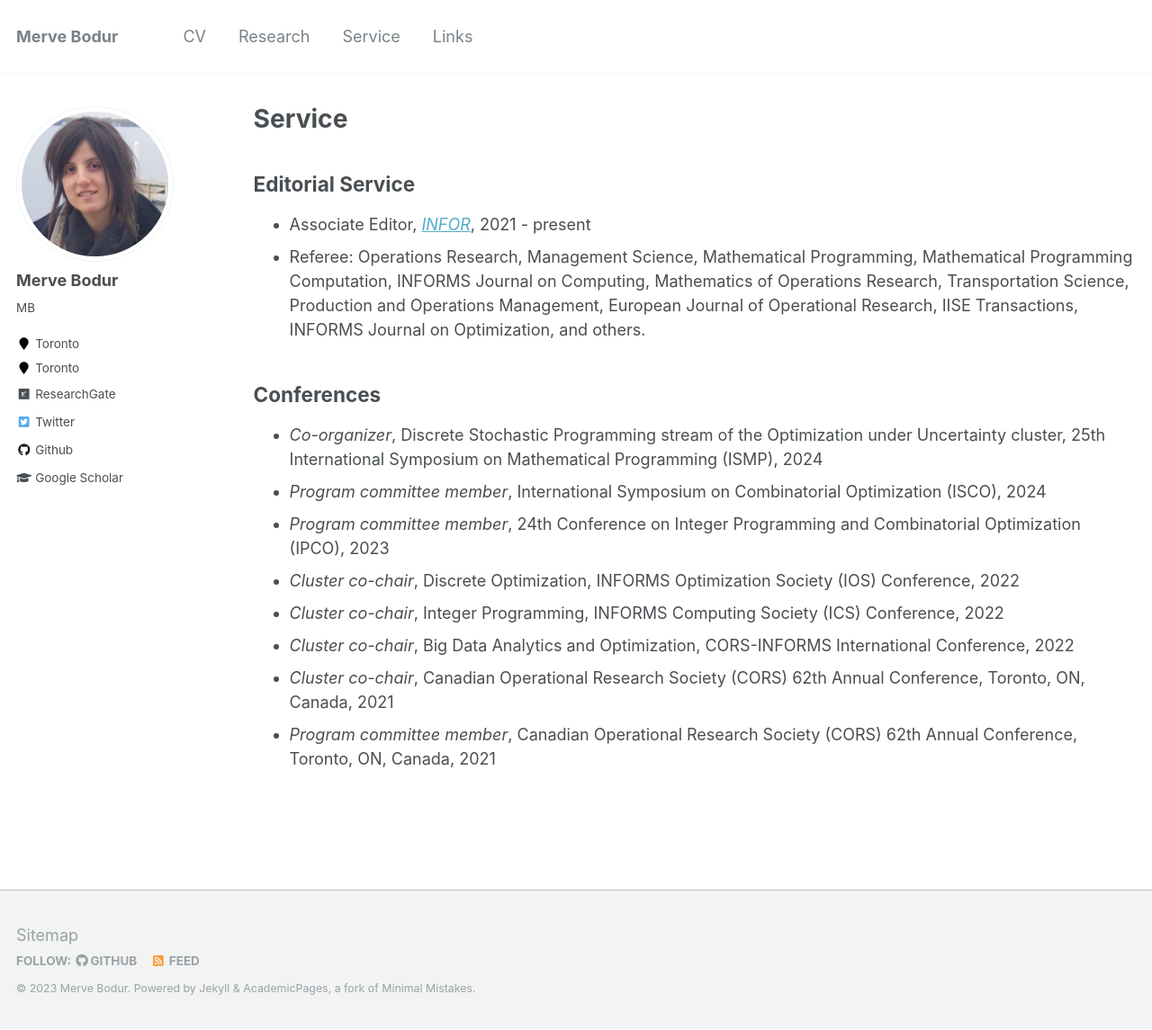
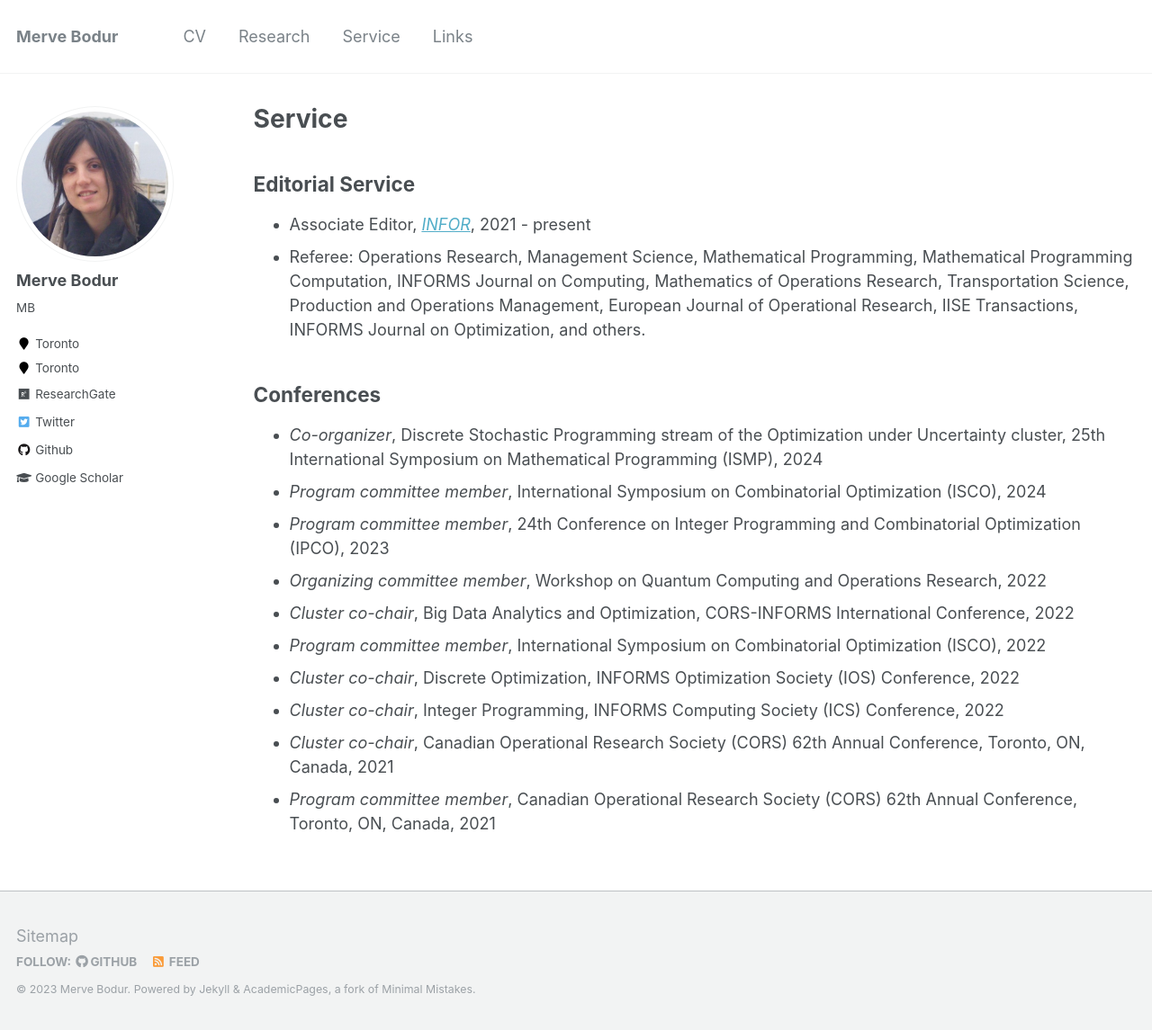
Before and after one commit to mervebodur/mervebodur.github.io, a Jekyll site: the page built from _pages/service.md, in a window 1280 px wide and 1145 px high. Shown: the whole window at 90% size. Built offline with Jekyll 4.4.1, drawn with Linux system fonts in a browser that asks for light colours.

Commit message:
Update service.md

```diff
--- a/_pages/service.md
+++ b/_pages/service.md
@@ -15,8 +15,10 @@ author_profile: true
 - *Co-organizer*, Discrete Stochastic Programming stream of the Optimization under Uncertainty cluster, 25th International Symposium on Mathematical Programming (ISMP), 2024
 - *Program committee member*, International Symposium on Combinatorial Optimization (ISCO), 2024
 - *Program committee member*, 24th Conference on Integer Programming and Combinatorial Optimization (IPCO), 2023
+- *Organizing committee member*, Workshop on Quantum Computing and Operations Research, 2022
+- *Cluster co-chair*, Big Data Analytics and Optimization, CORS-INFORMS International Conference, 2022
+- *Program committee member*, International Symposium on Combinatorial Optimization (ISCO), 2022
 - *Cluster co-chair*, Discrete Optimization, INFORMS Optimization Society (IOS) Conference, 2022
 - *Cluster co-chair*, Integer Programming, INFORMS Computing Society (ICS) Conference, 2022
-- *Cluster co-chair*, Big Data Analytics and Optimization, CORS-INFORMS International Conference, 2022
 - *Cluster co-chair*, Canadian Operational Research Society (CORS) 62th Annual Conference, Toronto, ON, Canada, 2021
 - *Program committee member*, Canadian Operational Research Society (CORS) 62th Annual Conference, Toronto, ON, Canada, 2021
```
